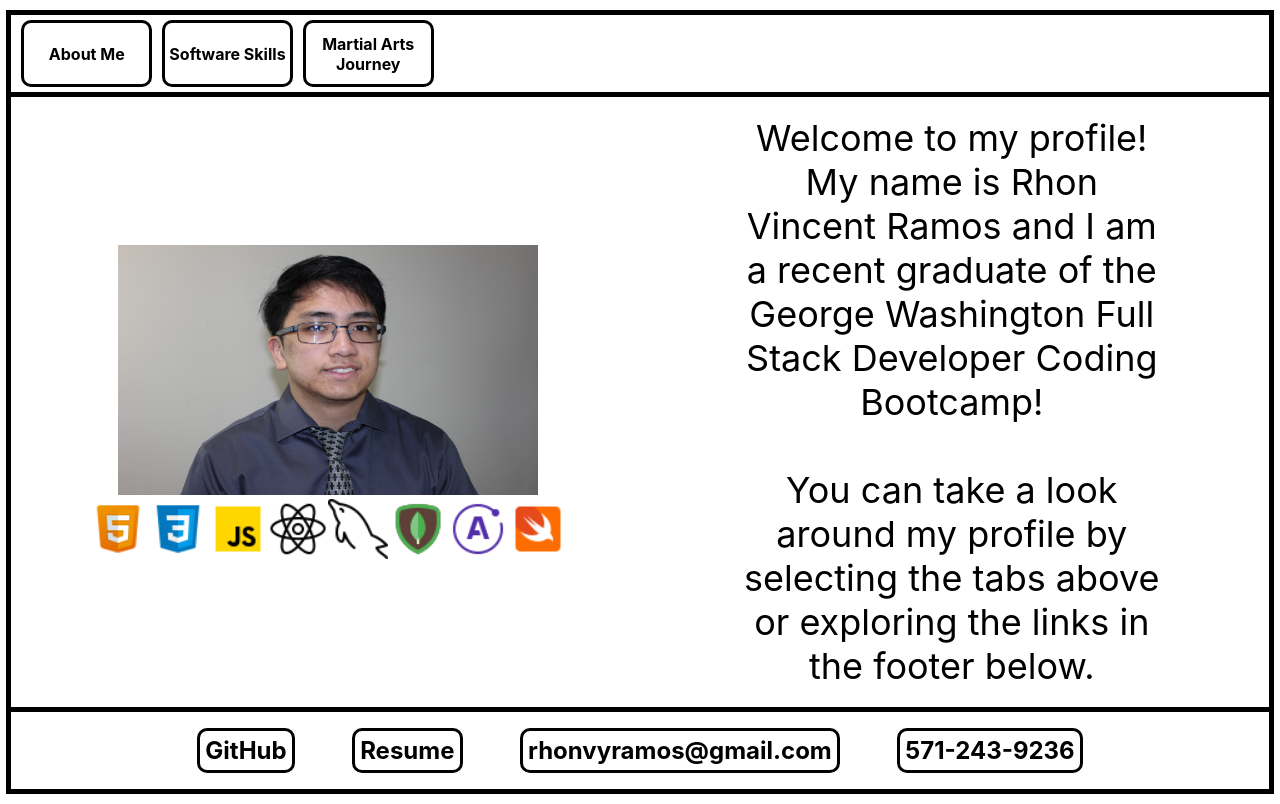
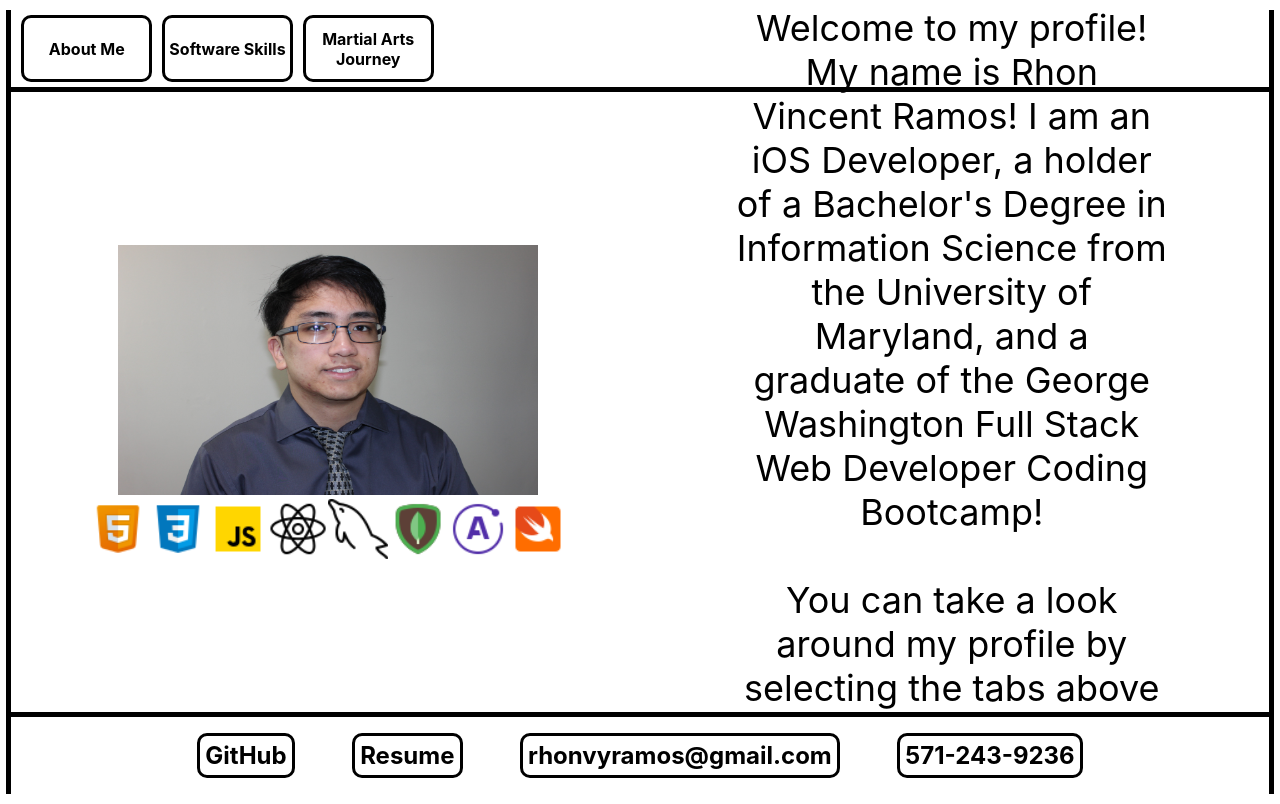
Before and after one commit to rhonvyramos/resume-portfolio-overdone, a React (Create React App) app: page / in a window 1280 px wide. Built offline with nearby package versions, Linux system fonts and the light colour scheme.

Commit message:
changed about

```diff
--- a/src/pages/AboutMe.js
+++ b/src/pages/AboutMe.js
@@ -35,9 +35,11 @@ export default function AboutMe() {
                     <div id="aboutme_text" className="aboutme_content">
                         <div id="text_description">
                             Welcome to my profile!
-                            My name is Rhon Vincent Ramos and
-                            I am a recent graduate of the George Washington
-                            Full Stack Developer Coding Bootcamp!<br/><br/>
+                            My name is Rhon Vincent Ramos! I am an iOS Developer,
+                            a holder of a Bachelor's Degree in Information Science
+                            from the University of Maryland,
+                            and a graduate of the George Washington
+                            Full Stack Web Developer Coding Bootcamp!<br/><br/>
                             You can take a look around my profile by selecting the tabs above
                             or exploring the links in the footer below.
                         </div>
```
